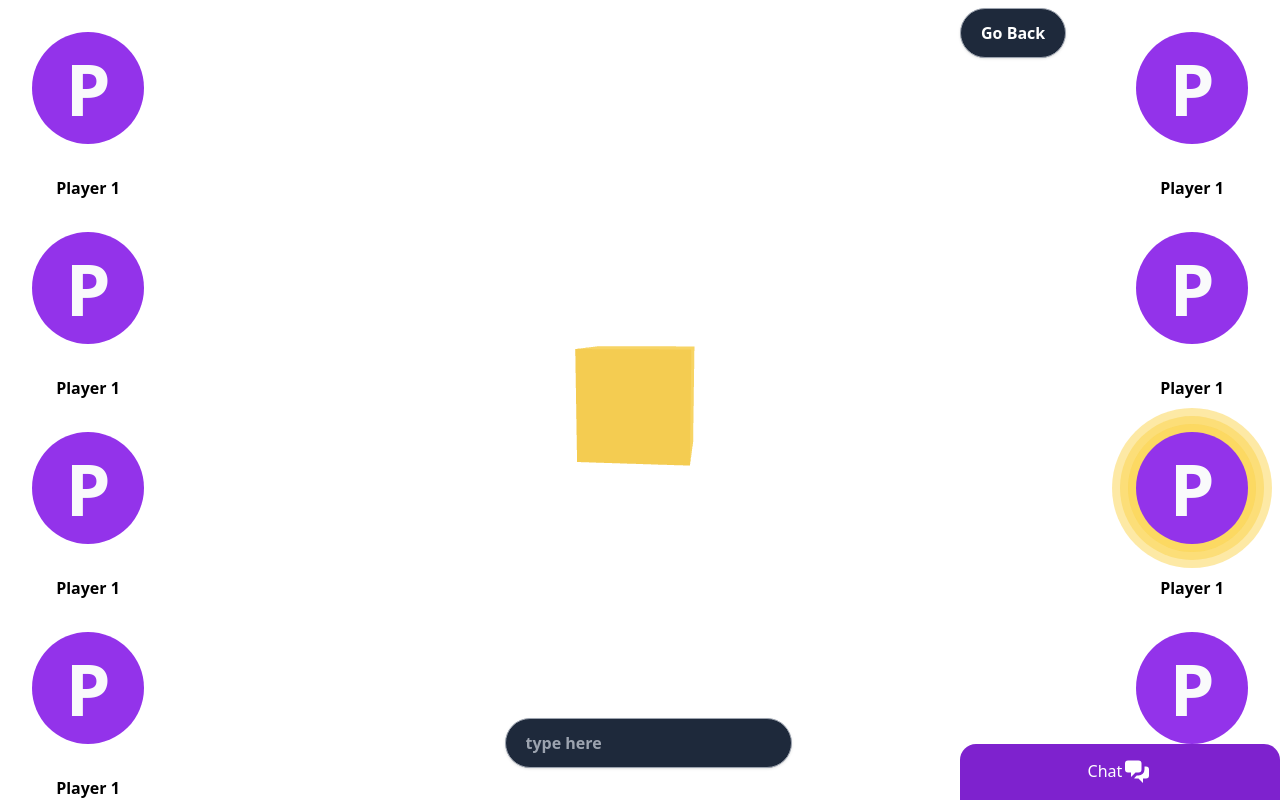
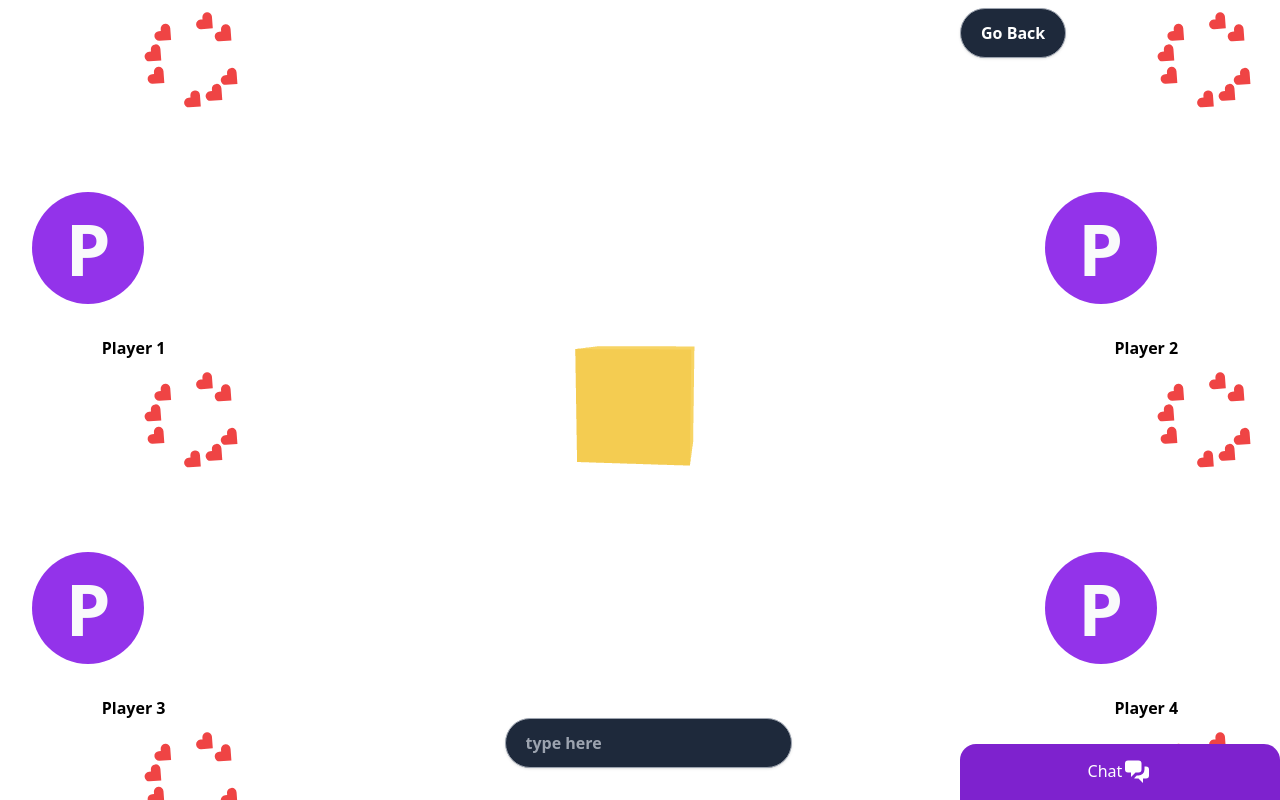
Before and after one commit to senorbeast/atlas-mutli-game, a Next.js app: page /game in a window 1280 px wide. Built offline with nearby package versions, Linux system fonts and the light colour scheme.

Commit message:
Update player

```diff
--- /dev/null
+++ b/src/components/dom/GamePage/Player.tsx
@@ -0,0 +1,94 @@
+import { HeartIcon } from '@heroicons/react/solid'
+import type { player } from './index'
+
+const ActivePlayerHighlight = ({ name }: { name: string }) => {
+  return (
+    <div className='p-2 rounded-full bg-amber-300 bg-opacity-50'>
+      <div className='p-2 rounded-full bg-amber-300 bg-opacity-50'>
+        <div className='p-2 rounded-full bg-amber-300 bg-opacity-50'>
+          <div className='flex items-center justify-center p-4 bg-purple-600 rounded-full w-28 h-28'>
+            <div className='font-bold text-gray-50 text-7xl'>{name[0]}</div>
+          </div>
+        </div>
+      </div>
+    </div>
+  )
+}
+
+const NormalPlayer = ({ name }: { name: string }) => {
+  return (
+    <>
+      {/* // Display Unhighlighted */}
+      <div className='p-6'>
+        <div className='flex items-center justify-center p-4 bg-purple-600 rounded-full w-28 h-28'>
+          <div className='font-bold text-gray-50 text-7xl'>{name[0]}</div>
+        </div>
+      </div>
+    </>
+  )
+}
+
+const HeartArray = ({
+  numHearts,
+  radius,
+}: {
+  numHearts: number
+  radius: number
+}) => {
+  const heartSpacing = 20 // Adjust this value for the desired spacing between hearts
+  const circumference = 2 * Math.PI * radius
+  const totalHeartWidth = numHearts * heartSpacing
+
+  const angleBetweenHearts = (totalHeartWidth / circumference) * (2 * Math.PI)
+
+  return (
+    <div
+      className='relative'
+      style={{
+        width: `${circumference}px`,
+        height: `${totalHeartWidth}px`,
+        transformOrigin: 'center top',
+        transform: `rotate(${180 - (angleBetweenHearts * 180) / Math.PI}deg)`,
+      }}
+    >
+      {Array.from({ length: numHearts }, (_, index) => {
+        const angle = index * angleBetweenHearts
+        const x = radius * Math.sin(angle)
+        const y = -radius * Math.cos(angle)
+
+        return (
+          <HeartIcon
+            key={index}
+            className='absolute w-6 h-6 text-red-500'
+            style={{
+              left: `calc(50% + ${x}px)`,
+              top: `calc(50% + ${y}px)`,
+              transform: 'translate(-50%, -50%)',
+            }}
+          />
+        )
+      })}
+    </div>
+  )
+}
+
+export const Player = ({ id, name, active, hearts }: player) => {
+  return (
+    <div className='flex h-full even:place-self-end odd:place-self-start'>
+      {/* <div className='flex h-full bg-green-400 rounded-3xl even:bg-red-500 even:place-self-end odd:bg-blue-500 odd:place-self-start'> */}
+      <div className='flex flex-col items-center justify-start gap-2'>
+        {/* Highlight Active Player */}
+        {/* Adjust numHearts and radius as needed */}
+        <div>
+          <HeartArray numHearts={8} radius={40} />
+          {active ? (
+            <ActivePlayerHighlight name={name} />
+          ) : (
+            <NormalPlayer name={name} />
+          )}
+        </div>
+        <span className='flex font-bold text-black'>{name}</span>
+      </div>
+    </div>
+  )
+}
--- a/src/components/dom/GamePage/index.tsx
+++ b/src/components/dom/GamePage/index.tsx
@@ -1,10 +1,11 @@
 import useStore from '@/helpers/store'
 import Chat from './Chat'
 import SettingsBar from './SettingsBar'
+import { Player } from './Player'
 
 // Identify player individually
 
-interface player {
+export interface player {
   id: number
   name: string
   active: boolean
@@ -20,94 +21,47 @@ const playerList: player[] = [
   },
   {
     id: 2,
-    name: 'Player 1',
+    name: 'Player 2',
     active: false,
     hearts: 1,
   },
   {
     id: 3,
-    name: 'Player 1',
+    name: 'Player 3',
     active: false,
     hearts: 1,
   },
   {
     id: 4,
-    name: 'Player 1',
+    name: 'Player 4',
     active: false,
     hearts: 1,
   },
   {
     id: 5,
-    name: 'Player 1',
+    name: 'Player 5',
     active: false,
     hearts: 1,
   },
   {
     id: 6,
-    name: 'Player 1',
+    name: 'Player 6',
     active: true,
     hearts: 1,
   },
   {
     id: 7,
-    name: 'Player 1',
+    name: 'Player 7',
     active: false,
     hearts: 1,
   },
   {
     id: 8,
-    name: 'Player 1',
+    name: 'Player 8',
     active: false,
     hearts: 1,
   },
 ]
-
-interface ActivePlayerHighlight {
-  active: boolean
-  name: string
-}
-
-const ActivePlayerHighlight = (props: ActivePlayerHighlight) => {
-  return (
-    <>
-      {props.active ? (
-        <div className='p-2 rounded-full bg-amber-300 bg-opacity-50'>
-          <div className='p-2 rounded-full bg-amber-300 bg-opacity-50'>
-            <div className='p-2 rounded-full bg-amber-300 bg-opacity-50'>
-              <div className='flex items-center justify-center p-4 bg-purple-600 rounded-full w-28 h-28'>
-                <div className='font-bold text-gray-50 text-7xl'>
-                  {props.name[0]}
-                </div>
-              </div>
-            </div>
-          </div>
-        </div>
-      ) : (
-        // Display Unhighlighted
-        <div className='p-6'>
-          <div className='flex items-center justify-center p-4 bg-purple-600 rounded-full w-28 h-28'>
-            <div className='font-bold text-gray-50 text-7xl'>
-              {props.name[0]}
-            </div>
-          </div>
-        </div>
-      )}
-    </>
-  )
-}
-
-const Player = ({ ...props }: player) => {
-  return (
-    <div className='flex h-full even:place-self-end odd:place-self-start'>
-      {/* <div className='flex h-full bg-green-400 rounded-3xl even:bg-red-500 even:place-self-end odd:bg-blue-500 odd:place-self-start'> */}
-      <div className='flex flex-col items-center justify-start gap-2'>
-        {/* Highlight Active Player */}
-        <ActivePlayerHighlight name={props.name} active={props.active} />
-        <span className='flex font-bold text-black'>{props.name}</span>
-      </div>
-    </div>
-  )
-}
 
 const GamePage = () => {
   const setRoute = useStore((state) => state.setRoute)
--- a/src/components/dom/MainPage/Rooms.tsx
+++ b/src/components/dom/MainPage/Rooms.tsx
@@ -92,13 +92,16 @@ const Rooms = () => {
   })
   return (
     <>
-      <div className='flex items-center justify-center m-5'>
+      <div className='flex items-center justify-center m-5 gap-10'>
         <input
           placeholder='Search rooms...'
           value={search}
-          className='flex h-10 px-6 input'
+          className='flex h-10 px-6 py-6 input'
           onChange={(e) => setSearch(e.target.value)}
         ></input>
+        <button type='button' className='px-5 button' onClick={() => {}}>
+          Create New Room
+        </button>
       </div>
       <div className='flex flex-wrap justify-center w-auto m-5 mt-8 gap-5 rounded-3xl'>
         {filteredList.map((props) => {
```
